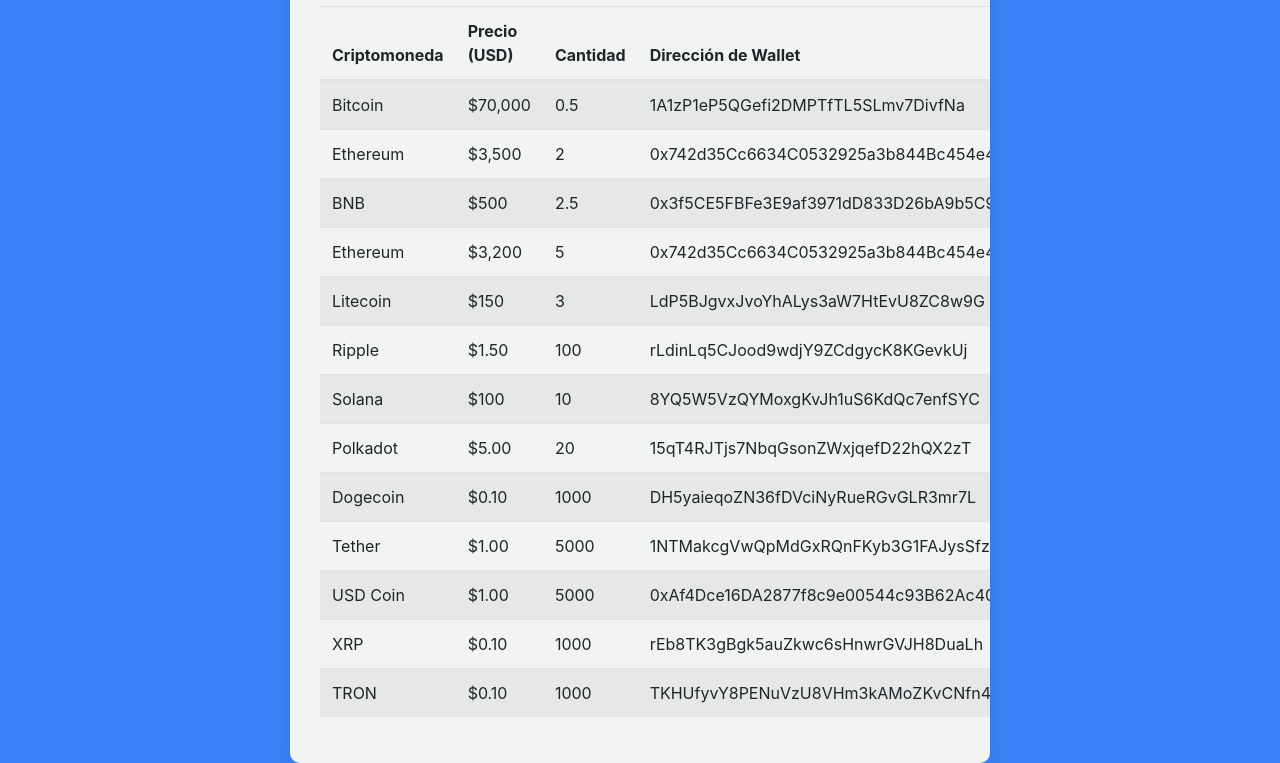
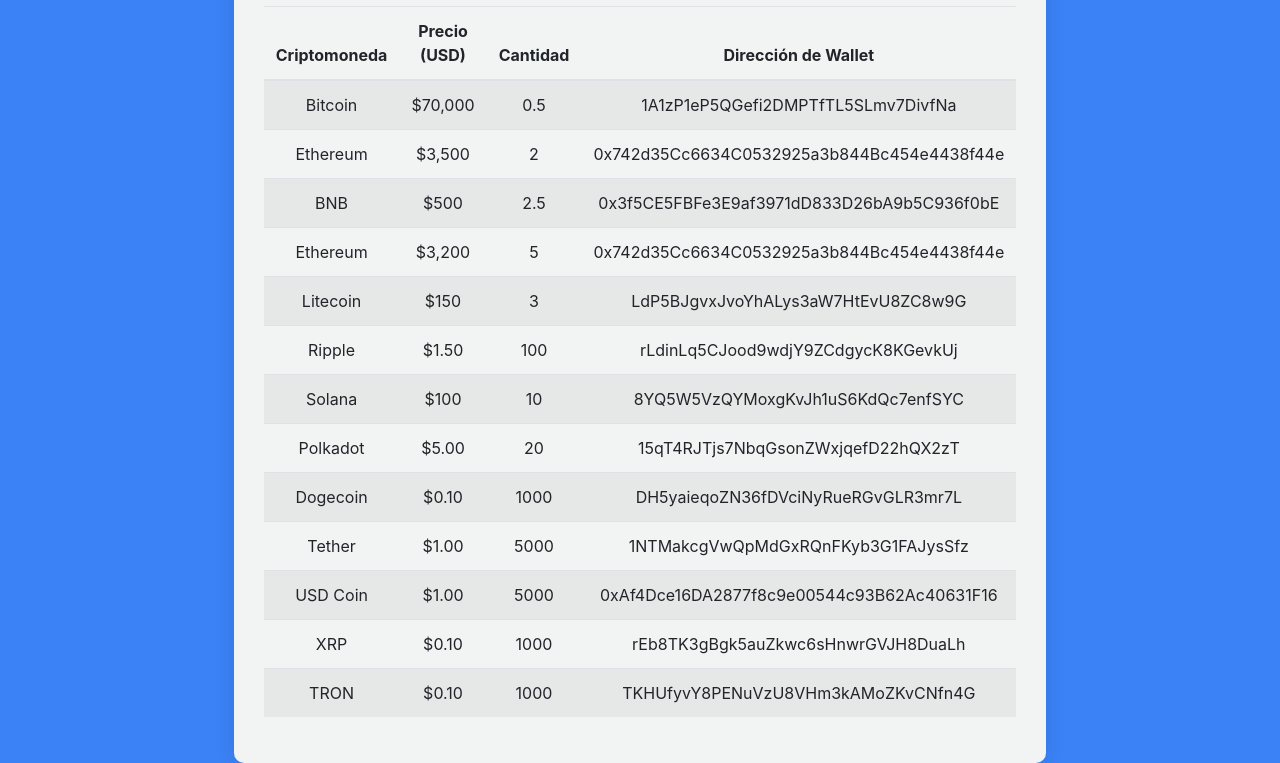
Before and after one commit to iaw-2024/francofeuilles-1-html-css, a plain HTML site: page listado/bootstrap/index.html in a window 1280 px wide. Shown: the part 158-921 px from the top of the page. Drawn offline with nearby package versions, Linux system fonts and the light colour scheme.

Commit message:
Mejoras en el diseño para que sea responsive

```diff
--- a/listado/bootstrap/index.html
+++ b/listado/bootstrap/index.html
@@ -1,5 +1,6 @@
 <!DOCTYPE html>
 <html lang="es">
+
 <head>
     <meta charset="UTF-8">
     <meta name="viewport" content="width=device-width, initial-scale=1.0">
@@ -7,10 +8,12 @@
     <link href="https://stackpath.bootstrapcdn.com/bootstrap/4.5.2/css/bootstrap.min.css" rel="stylesheet">
     <link rel="stylesheet" href="style.css">
 </head>
+
 <body>
     <nav class="navbar navbar-expand-lg navbar-dark bg-dark">
         <div class="container">
-            <button class="navbar-toggler" type="button" data-toggle="collapse" data-target="#navbarNav" aria-controls="navbarNav" aria-expanded="false" aria-label="Toggle navigation">
+            <button class="navbar-toggler" type="button" data-toggle="collapse" data-target="#navbarNav"
+                aria-controls="navbarNav" aria-expanded="false" aria-label="Toggle navigation">
                 <span class="navbar-toggler-icon"></span>
             </button>
             <div class="collapse navbar-collapse" id="navbarNav">
@@ -29,98 +32,106 @@
         </div>
     </nav>
     <div class="centered-table">
+        <div class="container">
+            <div class="row d-flex flex-columns">
+                <div class="col"></div>
+                <div class="col">
                     <div class="table-container table-striped table-responsive">
                         <h1>LISTADO DE COMPRAS</h1>
                         <table class="table">
                             <thead>
                                 <tr>
-                            <th>Criptomoneda</th>
-                            <th>Precio (USD)</th>
-                            <th>Cantidad</th>
-                            <th>Dirección de Wallet</th>
+                                    <th class="text-center">Criptomoneda</th>
+                                    <th class="text-center">Precio (USD)</th>
+                                    <th class="text-center">Cantidad</th>
+                                    <th class="text-center">Dirección de Wallet</th>
                                 </tr>
                             </thead>
                             <tbody>
                                 <tr>
-                            <td>Bitcoin</td>
-                            <td>$70,000</td>
-                            <td>0.5</td>
-                            <td>1A1zP1eP5QGefi2DMPTfTL5SLmv7DivfNa</td>
+                                    <td class="text-center">Bitcoin</td>
+                                    <td class="text-center">$70,000</td>
+                                    <td class="text-center">0.5</td>
+                                    <td class="text-center">1A1zP1eP5QGefi2DMPTfTL5SLmv7DivfNa</td>
                                 </tr>
                                 <tr>
-                            <td>Ethereum</td>
-                            <td>$3,500</td>
-                            <td>2</td>
-                            <td>0x742d35Cc6634C0532925a3b844Bc454e4438f44e</td>
+                                    <td class="text-center">Ethereum</td>
+                                    <td class="text-center">$3,500</td>
+                                    <td class="text-center">2</td>
+                                    <td class="text-center">0x742d35Cc6634C0532925a3b844Bc454e4438f44e</td>
                                 </tr>
                                 <tr>
-                            <td>BNB</td>
-                            <td>$500</td>
-                            <td>2.5</td>
-                            <td>0x3f5CE5FBFe3E9af3971dD833D26bA9b5C936f0bE</td>
+                                    <td class="text-center">BNB</td>
+                                    <td class="text-center">$500</td>
+                                    <td class="text-center">2.5</td>
+                                    <td class="text-center">0x3f5CE5FBFe3E9af3971dD833D26bA9b5C936f0bE</td>
                                 </tr>
                                 <tr>
-                            <td>Ethereum</td>
-                            <td>$3,200</td>
-                            <td>5</td>
-                            <td>0x742d35Cc6634C0532925a3b844Bc454e4438f44e</td>
+                                    <td class="text-center">Ethereum</td>
+                                    <td class="text-center">$3,200</td>
+                                    <td class="text-center">5</td>
+                                    <td class="text-center">0x742d35Cc6634C0532925a3b844Bc454e4438f44e</td>
                                 </tr>
                                 <tr>
-                            <td>Litecoin</td>
-                            <td>$150</td>
-                            <td>3</td>
-                            <td>LdP5BJgvxJvoYhALys3aW7HtEvU8ZC8w9G</td>
+                                    <td class="text-center">Litecoin</td>
+                                    <td class="text-center">$150</td>
+                                    <td class="text-center">3</td>
+                                    <td class="text-center">LdP5BJgvxJvoYhALys3aW7HtEvU8ZC8w9G</td>
                                 </tr>
                                 <tr>
-                            <td>Ripple</td>
-                            <td>$1.50</td>
-                            <td>100</td>
-                            <td>rLdinLq5CJood9wdjY9ZCdgycK8KGevkUj</td>
+                                    <td class="text-center">Ripple</td>
+                                    <td class="text-center">$1.50</td>
+                                    <td class="text-center">100</td>
+                                    <td class="text-center">rLdinLq5CJood9wdjY9ZCdgycK8KGevkUj</td>
                                 </tr>
                                 <tr>
-                            <td>Solana</td>
-                            <td>$100</td>
-                            <td>10</td>
-                            <td>8YQ5W5VzQYMoxgKvJh1uS6KdQc7enfSYC</td>
+                                    <td class="text-center">Solana</td>
+                                    <td class="text-center">$100</td>
+                                    <td class="text-center">10</td>
+                                    <td class="text-center">8YQ5W5VzQYMoxgKvJh1uS6KdQc7enfSYC</td>
                                 </tr>
                                 <tr>
-                            <td>Polkadot</td>
-                            <td>$5.00</td>
-                            <td>20</td>
-                            <td>15qT4RJTjs7NbqGsonZWxjqefD22hQX2zT</td>
+                                    <td class="text-center">Polkadot</td>
+                                    <td class="text-center">$5.00</td>
+                                    <td class="text-center">20</td>
+                                    <td class="text-center">15qT4RJTjs7NbqGsonZWxjqefD22hQX2zT</td>
                                 </tr>
                                 <tr>
-                            <td>Dogecoin</td>
-                            <td>$0.10</td>
-                            <td>1000</td>
-                            <td>DH5yaieqoZN36fDVciNyRueRGvGLR3mr7L</td>
+                                    <td class="text-center">Dogecoin</td>
+                                    <td class="text-center">$0.10</td>
+                                    <td class="text-center">1000</td>
+                                    <td class="text-center">DH5yaieqoZN36fDVciNyRueRGvGLR3mr7L</td>
                                 </tr>
                                 <tr>
-                            <td>Tether</td>
-                            <td>$1.00</td>
-                            <td>5000</td>
-                            <td>1NTMakcgVwQpMdGxRQnFKyb3G1FAJysSfz</td>
+                                    <td class="text-center">Tether</td>
+                                    <td class="text-center">$1.00</td>
+                                    <td class="text-center">5000</td>
+                                    <td class="text-center">1NTMakcgVwQpMdGxRQnFKyb3G1FAJysSfz</td>
                                 </tr>
                                 <tr>
-                            <td>USD Coin</td>
-                            <td>$1.00</td>
-                            <td>5000</td>
-                            <td>0xAf4Dce16DA2877f8c9e00544c93B62Ac40631F16</td>
+                                    <td class="text-center">USD Coin</td>
+                                    <td class="text-center">$1.00</td>
+                                    <td class="text-center">5000</td>
+                                    <td class="text-center">0xAf4Dce16DA2877f8c9e00544c93B62Ac40631F16</td>
                                 </tr>
                                 <tr>
-                            <td>XRP</td>
-                            <td>$0.10</td>
-                            <td>1000</td>
-                            <td>rEb8TK3gBgk5auZkwc6sHnwrGVJH8DuaLh</td>
+                                    <td class="text-center">XRP</td>
+                                    <td class="text-center">$0.10</td>
+                                    <td class="text-center">1000</td>
+                                    <td class="text-center">rEb8TK3gBgk5auZkwc6sHnwrGVJH8DuaLh</td>
                                 </tr>
                                 <tr>
-                            <td>TRON</td>
-                            <td>$0.10</td>
-                            <td>1000</td>
-                            <td>TKHUfyvY8PENuVzU8VHm3kAMoZKvCNfn4G</td>
+                                    <td class="text-center">TRON</td>
+                                    <td class="text-center">$0.10</td>
+                                    <td class="text-center">1000</td>
+                                    <td class="text-center">TKHUfyvY8PENuVzU8VHm3kAMoZKvCNfn4G</td>
                                 </tr>
                             </tbody>
                         </table>
+                    </div>
+                </div>
+                <div class="col"></div>
+            </div>
         </div>
     </div>
 
@@ -128,4 +139,5 @@
     <script src="https://cdn.jsdelivr.net/npm/@popperjs/core@2.5.4/dist/umd/popper.min.js"></script>
     <script src="https://stackpath.bootstrapcdn.com/bootstrap/4.5.2/js/bootstrap.min.js"></script>
 </body>
+
 </html>
--- a/listado/bootstrap/style.css
+++ b/listado/bootstrap/style.css
@@ -6,14 +6,12 @@
     justify-content: center;
     align-items: center;
     height: 100%;
-    margin-left: 10px;
-    margin-right: 10px;
 }
 
 .table-container {
     background-color: #F2F4F3;
     padding: 30px;
-    max-width: 700px;
+    max-width: 1000px;
     border-radius: 10px;
     box-shadow: 0px 0px 20px 0px rgba(0,0,0,0.1);
     margin-top: 10px;
--- a/listado/html_css/style.css
+++ b/listado/html_css/style.css
@@ -2,6 +2,8 @@
     background-color: #3B82F6;
     margin: 0;
     font-family: 'Roboto', sans-serif;
+    display: flex;
+    flex-direction: column;
 }
 
 .centered-table {
@@ -9,6 +11,7 @@
     justify-content: center;
     align-items: center;
     height: 100%;
+    width: auto;
 }
 
 .table-container {
@@ -18,6 +21,7 @@
     box-shadow: 0px 0px 20px 0px rgba(0,0,0,0.1);
     overflow-x: auto;
     margin-top: 60px;
+    max-width: 100vh;
 }
 
 h1 {
```
Also changed, not shown: listado/tailwindcss/index.html (+56 -55 lines). Lines whose indentation alone changed are shown as unchanged.
